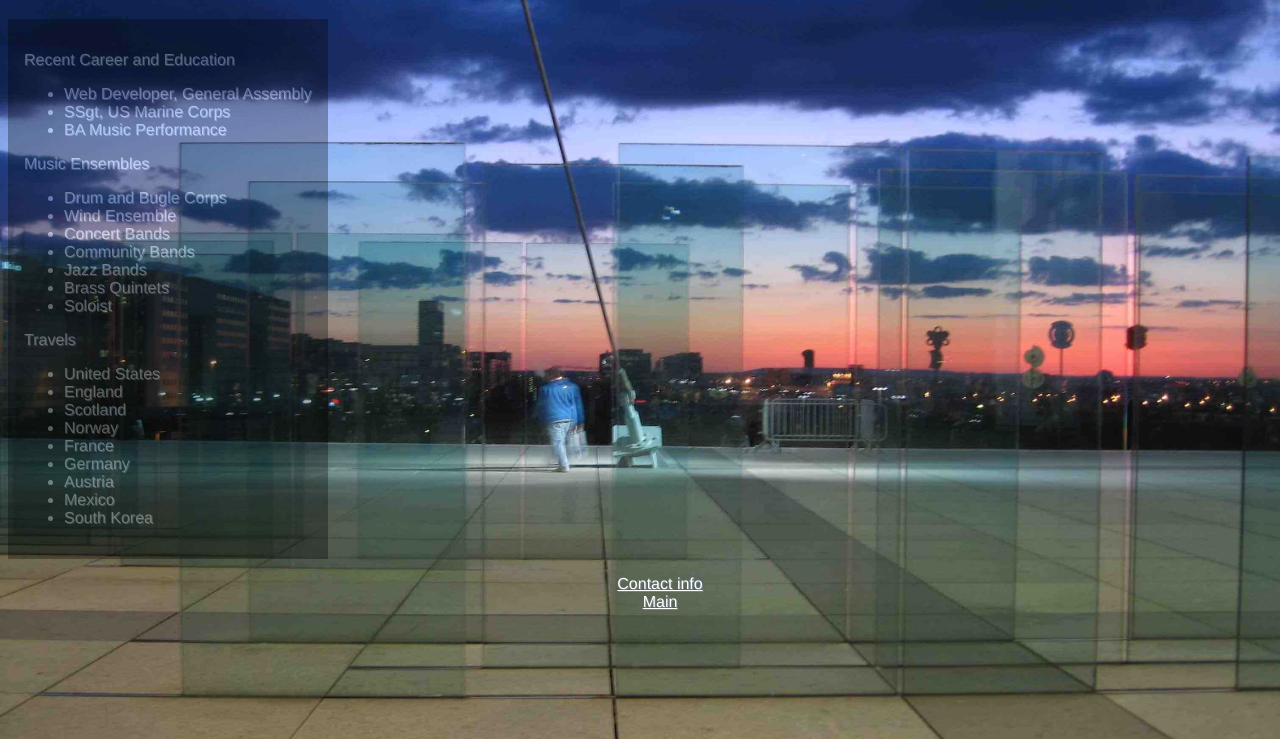
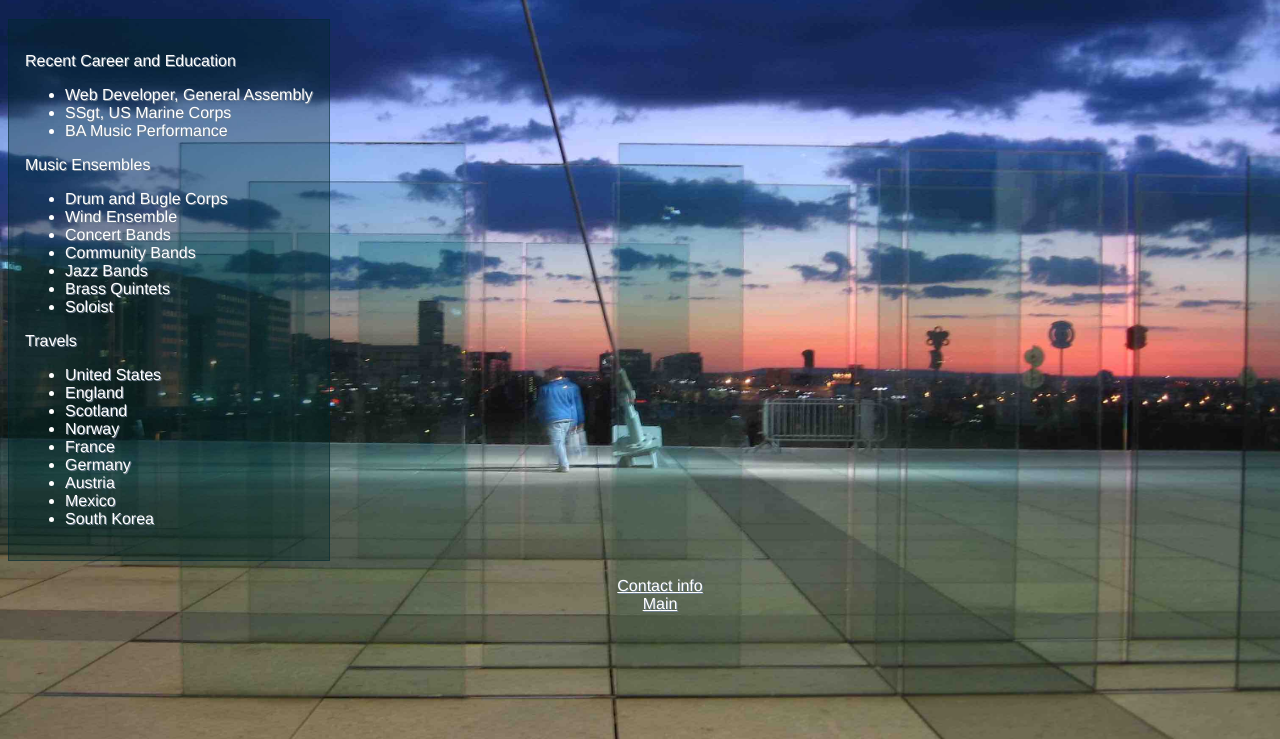
Before and after one commit to lelandjordon/lelandjordon.github.io, a website: page about.html in a window 1280 px wide. Shown: the part 61-800 px from the top of the page. Drawn offline with Linux system fonts and the light colour scheme.

Commit message:
fixed transparency on about page

```diff
--- a/style.css
+++ b/style.css
@@ -39,14 +39,12 @@ body {
 }
 
 #all_about {
-	background-color: inherit;
-	opacity: 0.3;
-	filter: alpha(opacity=40);
 	width: intrinsic;           /* Safari */
 	width: -moz-max-content;    /* Firefox/Gecko */
 	width: -webkit-max-content; /* Chrome */
-	background-color: black;
+	background-color: rgba(0,40,40,.4);
 	padding: 1em;
+	border:1px solid rgba(0,40,50,.5);
 }
 
 .about_list {
```
